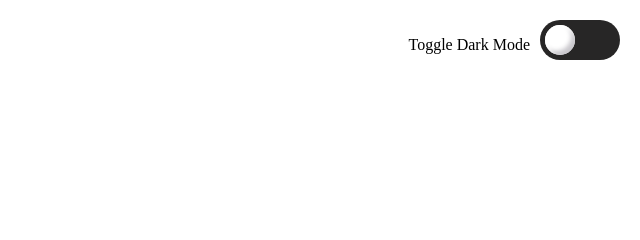
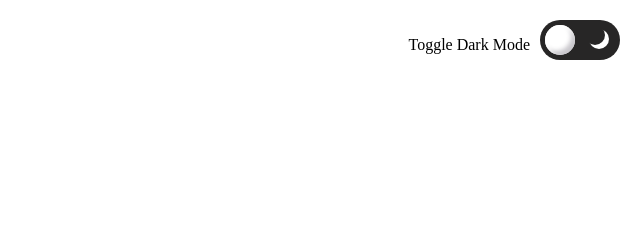
Before and after one commit to SirDon3/web-prot1, a plain HTML site: page index.html in a window 1280 px wide. Shown: the full height of the page, 640-1280 px from the left. Drawn offline with Linux system fonts and the light colour scheme.

Commit message:
Half moon on Toggle
Added a half moon to the dark mode toggle

```diff
--- a/index.html
+++ b/index.html
@@ -13,6 +13,9 @@
             <p> Toggle Dark Mode</p><br></div>
 
         <div class="switch">
+            <div class="moon">
+
+            </div>
             <div class="flicker">
 
             </div>
--- a/styles.css
+++ b/styles.css
@@ -56,6 +56,16 @@ header {
     color: rgb(255, 255, 255);
 }
 
+.moon {
+    width: 20px;
+    height: 20px;
+    border-radius: 10px;
+    box-shadow: 4px 4px 0 0 rgb(255, 255, 255);
+    position: absolute;
+    top: 5px;
+    left: 45px;
+}
+
 .main {
     height: 80vh;
 }
```
